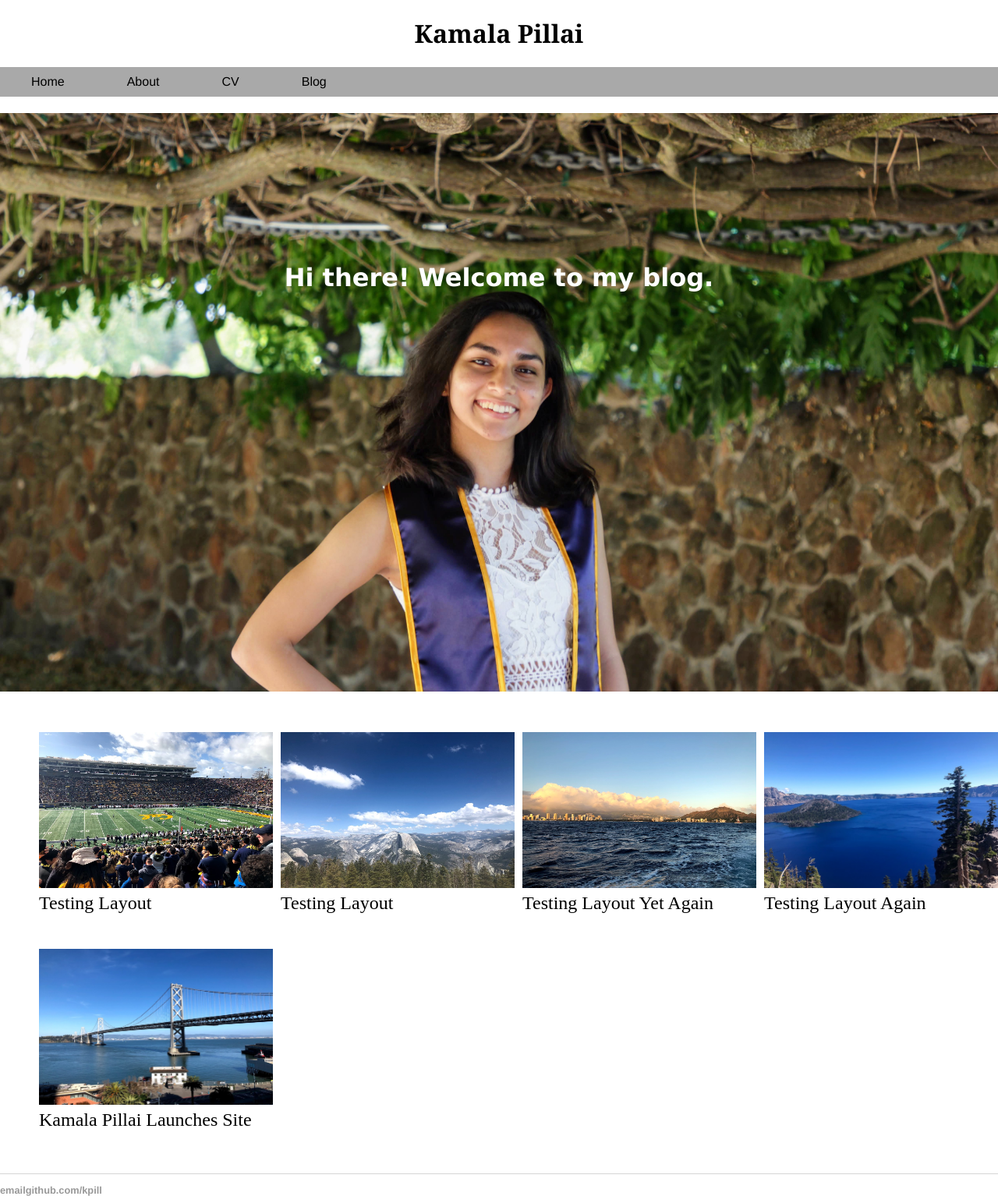
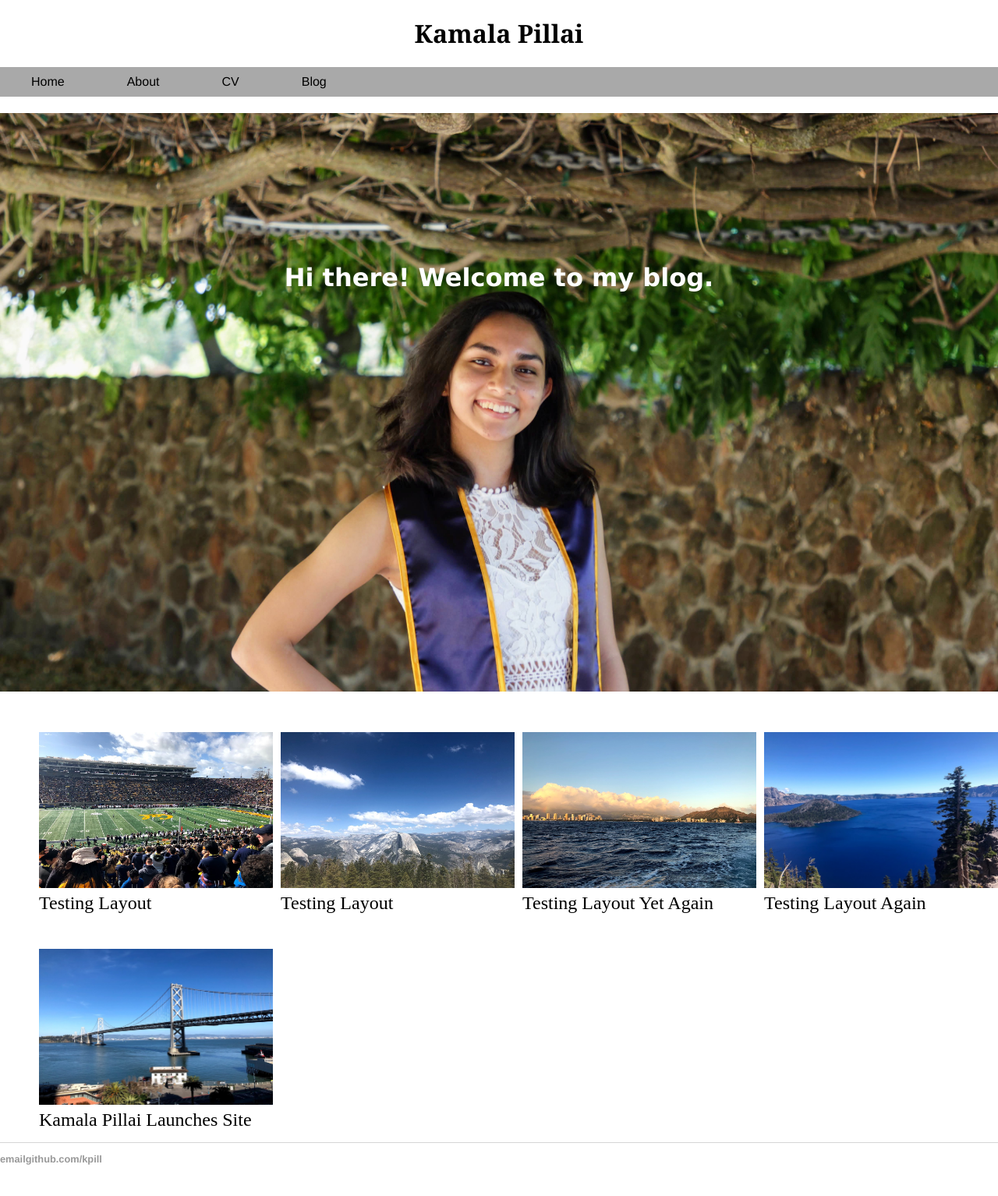
Before and after one commit to kpill/kpill.github.io, a Jekyll site: the page built from index.html, in a window 1280 px wide. Shown: the whole page at 78% size. Built offline with Jekyll 4.4.1, drawn with Linux system fonts in a browser that asks for light colours; after the commit the page ends 1494 px from its top, so only the background shows below that.

Commit message:
Update main.css

```diff
--- a/css/main.css
+++ b/css/main.css
@@ -91,7 +91,7 @@
 }
 
 ul.posts {
-    margin: 20px auto 40px;
+    margin: auto;
     font-size: 1.5em;
 }
 
```
